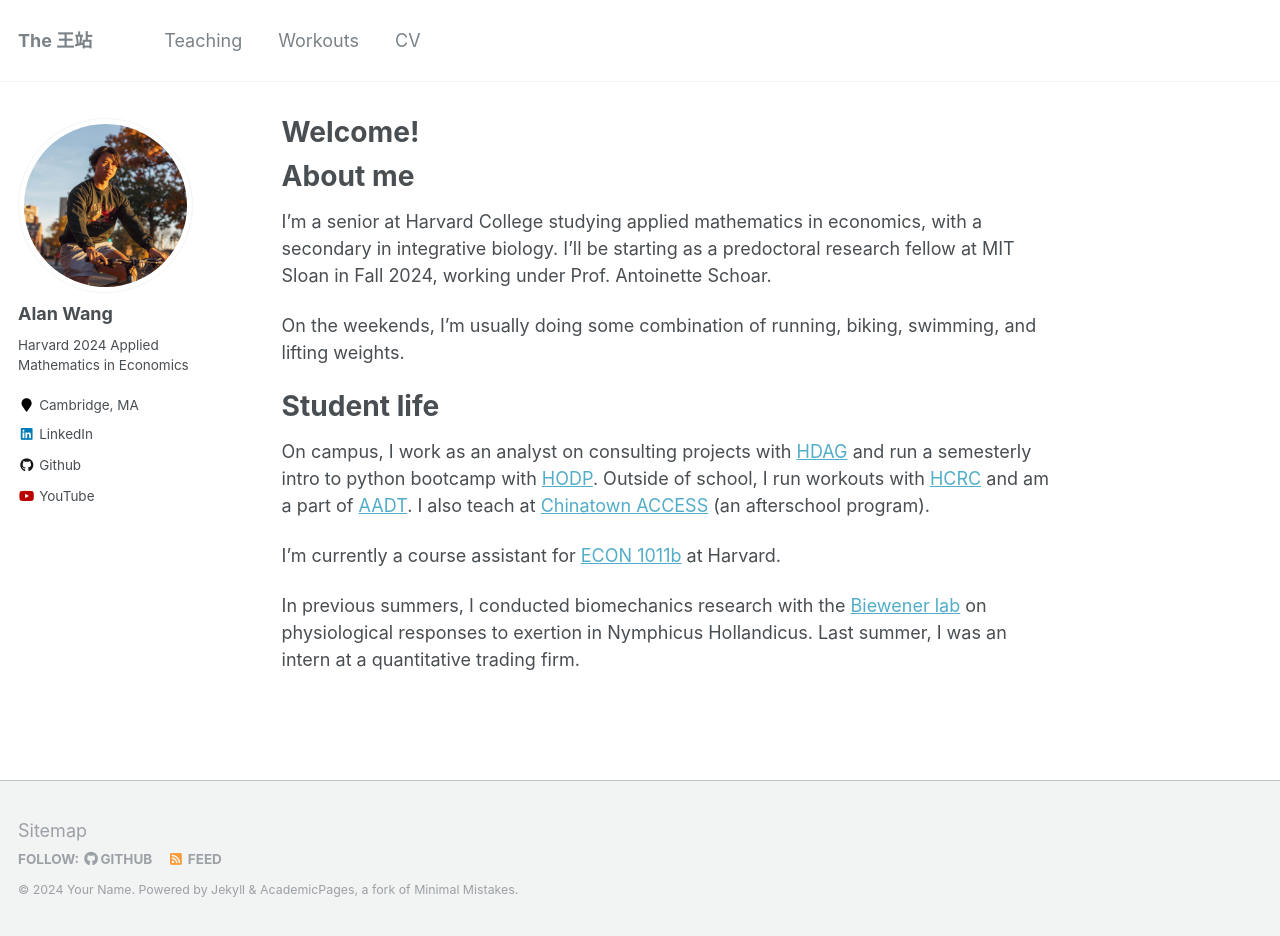
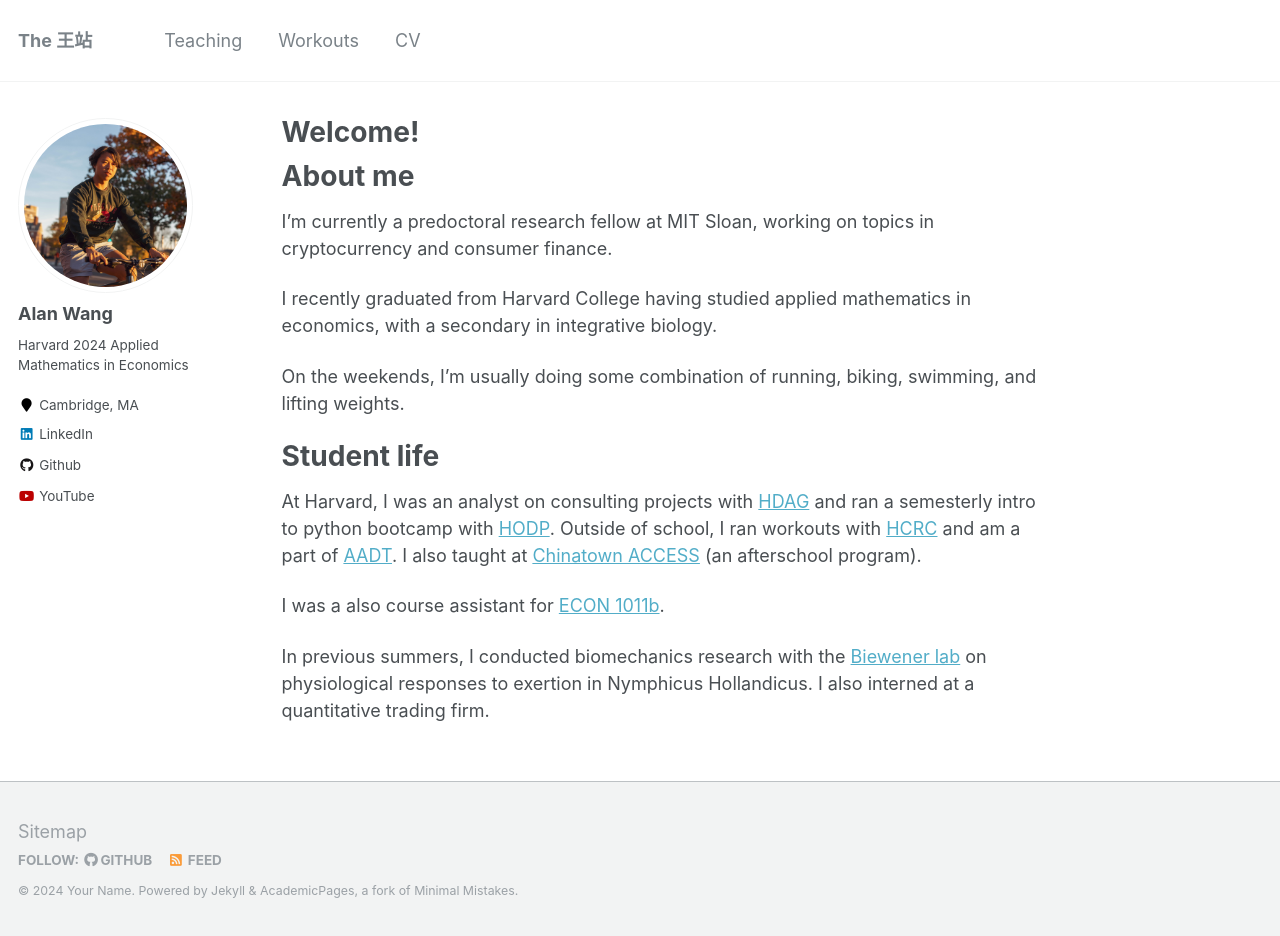
Before and after one commit to AlanWang610/alanwa.ng, a Jekyll site: the page built from _pages/about.md, in a window 1280 px wide and 936 px high. Built offline with Jekyll 4.4.1, drawn with Linux system fonts in a browser that asks for light colours.

Commit message:
Fall 2024 Update

```diff
--- a/_pages/about.md
+++ b/_pages/about.md
@@ -10,14 +10,16 @@ redirect_from:
 
 About me
 ======
-I'm a senior at Harvard College studying applied mathematics in economics, with a secondary in integrative biology. I'll be starting as a predoctoral research fellow at MIT Sloan in Fall 2024, working under Prof. Antoinette Schoar.
+I'm currently a predoctoral research fellow at MIT Sloan, working on topics in cryptocurrency and consumer finance.
+
+I recently graduated from Harvard College having studied applied mathematics in economics, with a secondary in integrative biology.
 
 On the weekends, I'm usually doing some combination of running, biking, swimming, and lifting weights.
 
 Student life
 ======
-On campus, I work as an analyst on consulting projects with [HDAG](https://www.huanalytics.org/) and run a semesterly intro to python bootcamp with [HODP](https://www.hodp.org/). Outside of school, I run workouts with [HCRC](http://harvardrunningclub.com/) and am a part of [AADT](https://www.harvardaadt.org/). I also teach at [Chinatown ACCESS](https://www.chinatownaccess.org/) (an afterschool program).
+At Harvard, I was an analyst on consulting projects with [HDAG](https://www.huanalytics.org/) and ran a semesterly intro to python bootcamp with [HODP](https://www.hodp.org/). Outside of school, I ran workouts with [HCRC](http://harvardrunningclub.com/) and am a part of [AADT](https://www.harvardaadt.org/). I also taught at [Chinatown ACCESS](https://www.chinatownaccess.org/) (an afterschool program).
 
-I'm currently a course assistant for [ECON 1011b](https://scholar.harvard.edu/chodorow-reich/classes/economics-1011b-intermediate-macroeconomics-spring-2015-0) at Harvard.
+I was a also course assistant for [ECON 1011b](https://scholar.harvard.edu/chodorow-reich/classes/economics-1011b-intermediate-macroeconomics-spring-2015-0).
 
-In previous summers, I conducted biomechanics research with the [Biewener lab](https://biewenerlab.oeb.harvard.edu/) on physiological responses to exertion in Nymphicus Hollandicus. Last summer, I was an intern at a quantitative trading firm.
+In previous summers, I conducted biomechanics research with the [Biewener lab](https://biewenerlab.oeb.harvard.edu/) on physiological responses to exertion in Nymphicus Hollandicus. I also interned at a quantitative trading firm.
```
